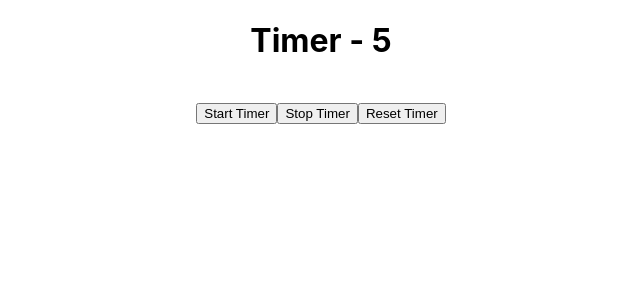
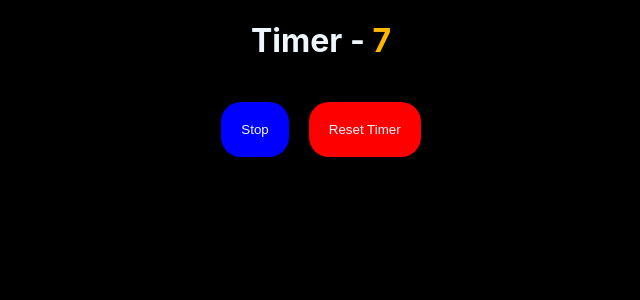
Before and after one commit to Jaikrishnavr01/45days-training, a React (Create React App) app: page / in a window 1280 px wide. Shown: the top 300 px of the page, without its empty margins (319-959 px from the left). Built offline with nearby package versions, Linux system fonts and the light colour scheme.

Commit message:
task 6 updated

```diff
--- /dev/null
+++ b/src/Components/CSS/Style.css
@@ -0,0 +1,30 @@
+*{
+    background-color: black;
+    color: aliceblue;
+}
+
+.btn-class{
+    display: flex;
+    align-items: center;
+    justify-content: center;
+    /* justify-content: space-evenly; */
+    gap:20px;
+}
+.btn{
+   background-color: blue;
+    border-radius: 20px;
+    padding: 20px;
+    border: none;
+
+}
+.btn2{
+    background-color: rgb(255, 0, 0);
+     border-radius: 20px;
+     padding: 20px;
+     border: none;
+
+ }
+span{
+
+    color: rgb(255, 183, 0);
+}
--- a/src/Components/Useeffect/task6.jsx
+++ b/src/Components/Useeffect/task6.jsx
@@ -1,14 +1,17 @@
 import React, { useEffect, useState } from 'react';
+import "../CSS/Style.css"
 
 const Task6 = () => {
     const [count, setCount] = useState(0);
-    const [intervalId, setIntervalId] = useState(null);
+    const [intervalId, setIntervalId] = useState();
+    const [btnText, setBtnText] = useState("Start");
 
     useEffect(() => {
         const interval = setInterval(() => {
             setCount(prev => prev + 1);
         }, 1000);
 
+        setBtnText("Stop");
         setIntervalId(interval);
 
         return () => {
@@ -16,36 +19,39 @@ const Task6 = () => {
         };
     }, []);
 
+
     const startTimer = () => {
         if (!intervalId) {
             const interval = setInterval(() => {
                 setCount(prev => prev + 1);
             }, 1000);
             setIntervalId(interval);
+            setBtnText("Stop");
         }
     };
 
     const stopTimer = () => {
         if (intervalId) {
             clearInterval(intervalId);
-            setIntervalId("");
+            setBtnText("Start");
         }
-
     };
 
-    const ResetTimer = () => {
+    const resetTimer = () => {
+        clearInterval(intervalId);
+        setIntervalId("")
         setCount(0);
-        clearInterval(intervalId);
-        setIntervalId("");
-    }
+        setBtnText("Start");
+    };
 
     return (
         <div>
-            <h1>Timer - {count}</h1>
+            <h1>Timer - <span>{count}</span></h1>
             <br />
-            <button onClick={startTimer}>Start Timer</button>
-            <button onClick={stopTimer}>Stop Timer</button>
-            <button onClick={ResetTimer}>Reset Timer</button>
+            <div className='btn-class'>
+            <button onClick={intervalId ? stopTimer : startTimer} className='btn'>{btnText}</button>
+            <button onClick={resetTimer} className='btn2'>Reset Timer</button>
+            </div>
         </div>
     );
 };
```
